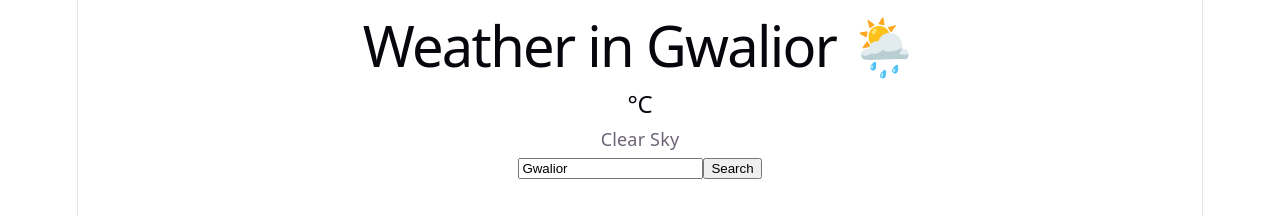
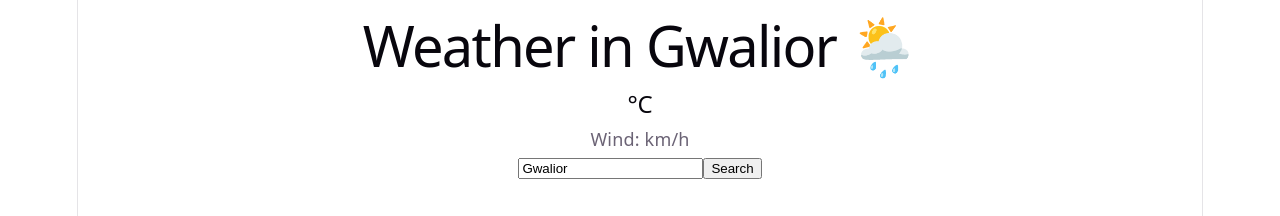
Before and after one commit to abhi12012/react-weather-app, a React (Vite) app: page / in a window 1280 px wide. Shown: the top 216 px of the page. Built offline with nearby package versions, Linux system fonts and the light colour scheme.

Commit message:
Add loading indicator

```diff
--- a/src/App.jsx
+++ b/src/App.jsx
@@ -1,10 +1,22 @@
 import { useState } from "react";
 import WeatherHeading from "./components/WeatherHeading";
+
+
+
+const weatherConditions = {
+  0: "Clear Sky",
+  1: "Mainly Clear",
+  2: "Partly Cloudy",
+  3: "Overcast",
+};
 
 function App() {
   const [city, setCity] = useState("Gwalior");
    const [searchedCity, setSearchedCity] = useState("Gwalior");
    const [temperature, setTemperature] = useState(null);
+   const [condition, setCondition] = useState("");
+   const [windSpeed, setWindSpeed] = useState(null);
+   const [loading, setLoading] = useState(false);
 
 
  async function testAsync() {
@@ -33,8 +45,18 @@ const weatherCode = weatherData.current.weather_code;
 console.log(weatherCode);
 
 
-const windSpeed = weatherData.current.wind_speed_10m;
 
+const currentCondition = weatherConditions[weatherCode];
+
+setCondition(currentCondition);
+
+console.log(currentCondition);
+
+
+const currentWindSpeed = weatherData.current.wind_speed_10m;
+setWindSpeed(currentWindSpeed);
+
+setLoading(false);
 
 
 }
@@ -43,6 +65,8 @@ const windSpeed = weatherData.current.wind_speed_10m;
 
   function handleSearch(event) {
   event.preventDefault();
+
+  setLoading(true);
 
   setSearchedCity(city);
 
@@ -54,9 +78,10 @@ const windSpeed = weatherData.current.wind_speed_10m;
   return (
   <div>
     <WeatherHeading
-      city={city}
+      city={searchedCity}
       temperature={temperature}
-      condition="Clear Sky"
+      condition={condition}
+      windSpeed={windSpeed}
     />
 
     <form onSubmit={handleSearch}>
--- a/src/components/WeatherHeading.jsx
+++ b/src/components/WeatherHeading.jsx
@@ -1,9 +1,10 @@
-function WeatherHeading({ city, temperature, condition }) {
+function WeatherHeading({ city, temperature, condition, windSpeed }) {
   return (
     <div>
       <h1>Weather in {city} 🌦️</h1>
       <h2>{temperature}°C</h2>
       <p>{condition}</p>
+      <p>Wind: {windSpeed} km/h</p>
     </div>
   );
 }
```
